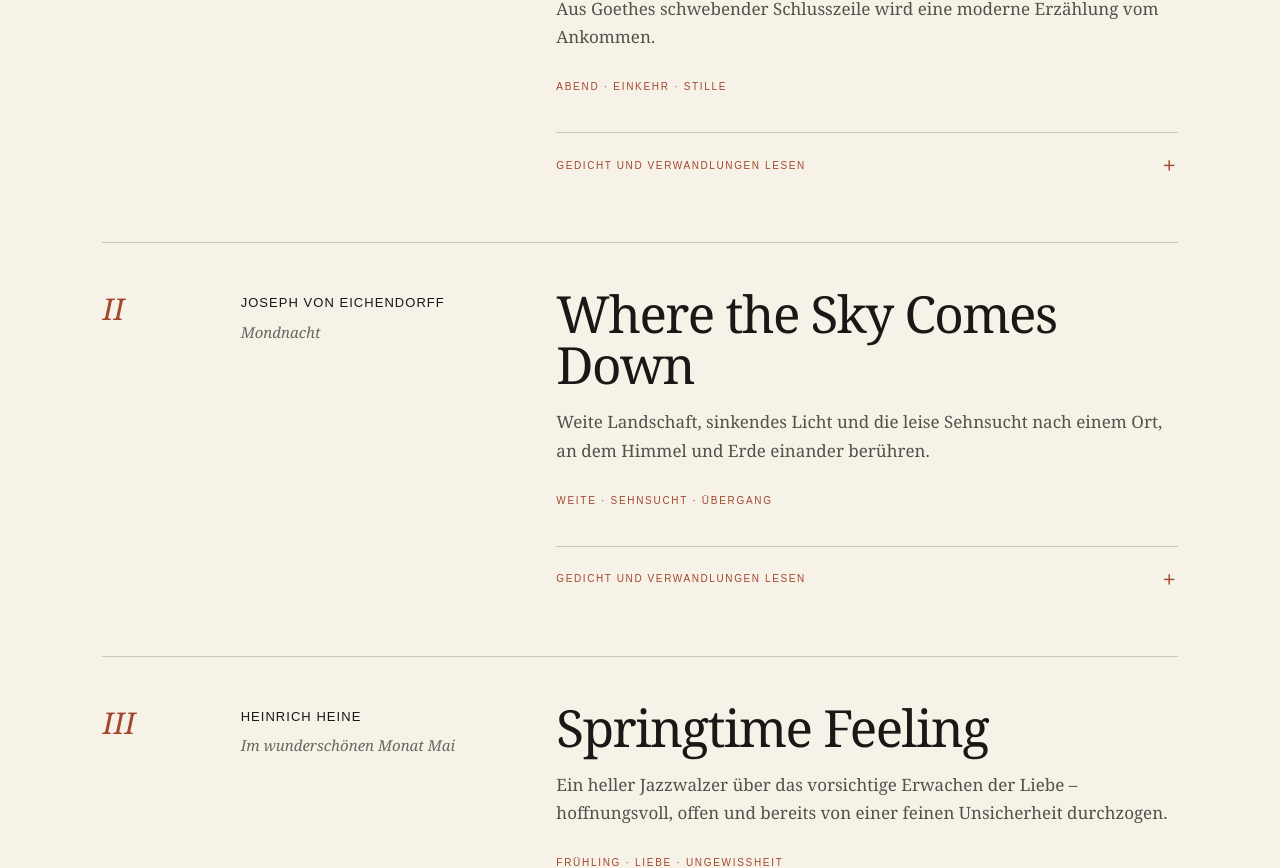
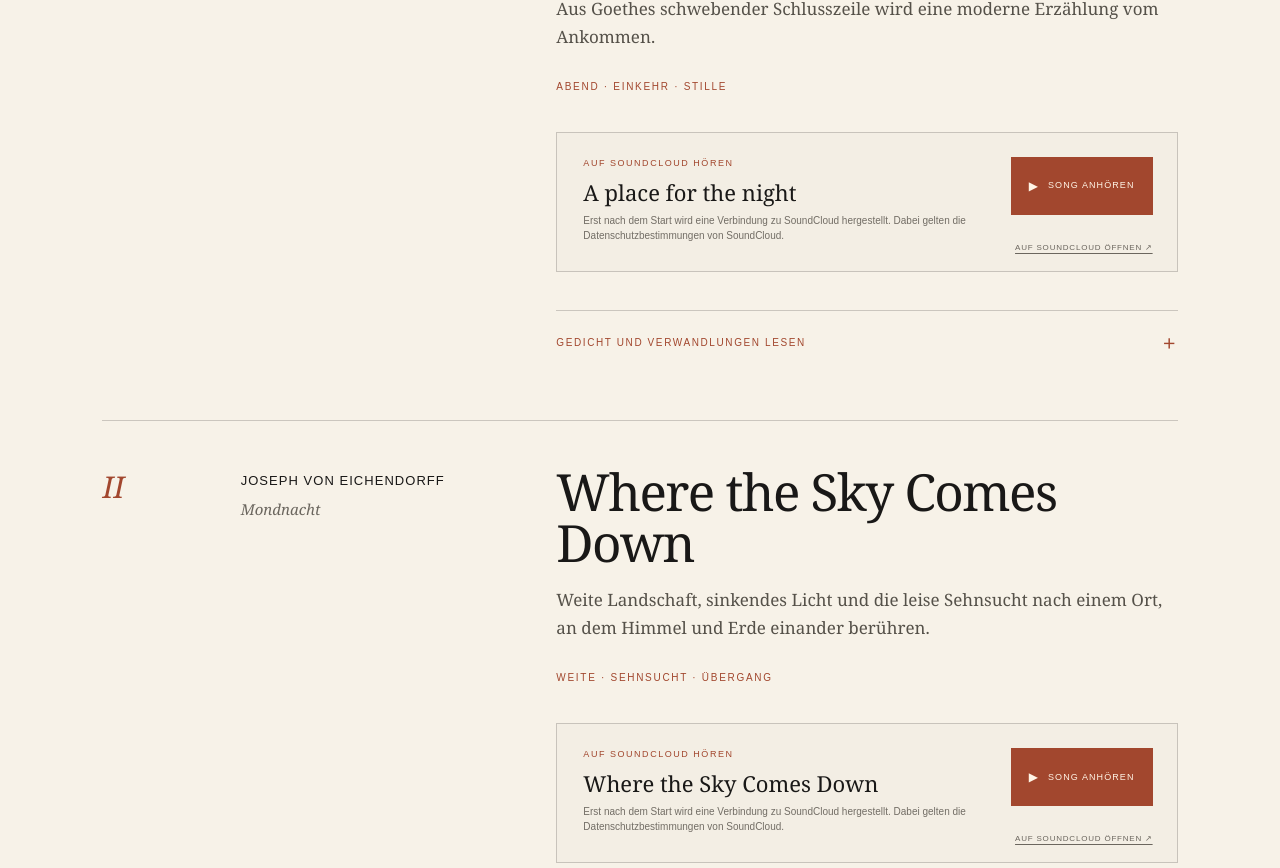
Before and after one commit to micatgthb/the_hidden_verses, a Next.js app: page / in a window 1280 px wide. Shown: the part 2032-2900 px from the top of the page. Built offline with nearby package versions, Linux system fonts and the light colour scheme.

Commit message:
Add privacy-friendly SoundCloud players

```diff
--- /dev/null
+++ b/app/SoundCloudPlayer.tsx
@@ -0,0 +1,46 @@
+"use client";
+
+import { useState } from "react";
+
+type SoundCloudPlayerProps = {
+  title: string;
+  trackUrl: string;
+  trackId: string;
+  secretToken: string;
+};
+
+export default function SoundCloudPlayer({ title, trackUrl, trackId, secretToken }: SoundCloudPlayerProps) {
+  const [isLoaded, setIsLoaded] = useState(false);
+  const playerUrl = `https://w.soundcloud.com/player/?url=${encodeURIComponent(`https://api.soundcloud.com/tracks/${trackId}`)}&secret_token=${secretToken}&color=%23a2472e&auto_play=true&hide_related=true&show_comments=false&show_user=true&show_reposts=false&visual=false`;
+
+  return (
+    <div className={`soundcloud-player${isLoaded ? " is-loaded" : ""}`}>
+      {!isLoaded ? (
+        <>
+          <div>
+            <p className="audio-label">Auf SoundCloud hören</p>
+            <strong>{title}</strong>
+            <small>
+              Erst nach dem Start wird eine Verbindung zu SoundCloud hergestellt.
+              Dabei gelten die Datenschutzbestimmungen von SoundCloud.
+            </small>
+          </div>
+          <button type="button" onClick={() => setIsLoaded(true)} aria-label={`${title} auf SoundCloud abspielen`}>
+            <i aria-hidden="true">▶</i><span>Song anhören</span>
+          </button>
+        </>
+      ) : (
+        <iframe
+          title={`${title} – SoundCloud Player`}
+          width="100%"
+          height="166"
+          scrolling="no"
+          frameBorder="0"
+          allow="autoplay; encrypted-media"
+          src={playerUrl}
+        />
+      )}
+      <a className="soundcloud-link" href={trackUrl} target="_blank" rel="noreferrer">Auf SoundCloud öffnen ↗</a>
+    </div>
+  );
+}
--- a/app/globals.css
+++ b/app/globals.css
@@ -53,6 +53,18 @@ nav a:hover::after, nav a:focus-visible::after { right: 0; }
 .piece-main h3 { margin: 0 0 18px; font: 400 clamp(32px, 4vw, 62px)/1 Georgia, serif; letter-spacing: -.03em; }
 .piece-main > p { max-width: 680px; color: #555149; font: 17px/1.65 Georgia, serif; }
 .piece-main > span { display: block; margin-top: 28px; color: var(--rust); font-size: 10px; text-transform: uppercase; letter-spacing: .17em; }
+.soundcloud-player { position: relative; min-height: 126px; margin-top: 38px; padding: 24px 190px 28px 26px; display: flex; align-items: center; border: 1px solid var(--line); background: rgba(237,232,222,.45); }
+.soundcloud-player > div { max-width: 440px; }
+.soundcloud-player .audio-label { margin: 0 0 8px; color: var(--rust); font-size: 9px; text-transform: uppercase; letter-spacing: .17em; }
+.soundcloud-player strong { display: block; font: 400 22px/1.2 Georgia, serif; }
+.soundcloud-player small { display: block; margin-top: 8px; color: #726d65; font-size: 10px; line-height: 1.5; }
+.soundcloud-player button { position: absolute; top: 24px; right: 24px; width: 142px; height: 58px; display: flex; align-items: center; justify-content: center; gap: 10px; border: 0; background: var(--rust); color: #fff4e6; cursor: pointer; }
+.soundcloud-player button:hover, .soundcloud-player button:focus-visible { background: #813822; }
+.soundcloud-player button i { font-style: normal; font-size: 12px; }
+.soundcloud-player button span { font-size: 9px; text-transform: uppercase; letter-spacing: .12em; }
+.soundcloud-link { position: absolute; right: 24px; bottom: 17px; color: #6b665e; font-size: 8px; text-transform: uppercase; letter-spacing: .1em; text-decoration: underline; text-underline-offset: 3px; }
+.soundcloud-player.is-loaded { min-height: 0; padding: 18px 18px 35px; }
+.soundcloud-player iframe { display: block; }
 .verse-details { margin-top: 38px; border-top: 1px solid var(--line); }
 .verse-details summary { padding: 20px 0; display: flex; justify-content: space-between; align-items: center; cursor: pointer; list-style: none; color: var(--rust); font-size: 10px; text-transform: uppercase; letter-spacing: .16em; }
 .verse-details summary::-webkit-details-marker { display: none; }
@@ -126,6 +138,7 @@ footer p { margin: 0; text-align: center; }
   .section-heading { display: block; }
   .piece { grid-template-columns: 45px 1fr; }
   .piece-main { grid-column: 2; }
+  .soundcloud-player { padding-right: 175px; }
   .poet-context { grid-template-columns: 130px 1fr; }
   .text-layers { grid-template-columns: 1fr; }
   .text-layers section, .text-layers section:nth-child(even) { padding: 32px 0 40px; border-left: 0; }
@@ -145,6 +158,10 @@ footer p { margin: 0; text-align: center; }
   .form-row input { width: 100%; border-bottom: 1px solid var(--ink); }
   .form-row button { width: 100%; padding: 18px; margin-top: 14px; }
   .source p { line-height: 1.5; }
+  .soundcloud-player { padding: 24px 20px 78px; }
+  .soundcloud-player button { left: 20px; right: auto; bottom: 16px; top: auto; }
+  .soundcloud-link { right: 20px; bottom: 37px; }
+  .soundcloud-player.is-loaded { padding: 12px 12px 35px; }
   .poet-context { grid-template-columns: 1fr; align-items: start; }
   .poet-context figure { width: 150px; }
 }
--- a/app/page.tsx
+++ b/app/page.tsx
@@ -1,3 +1,5 @@
+import SoundCloudPlayer from "./SoundCloudPlayer";
+
 const pieces = [
   {
     no: "I",
@@ -7,6 +9,9 @@ const pieces = [
     portraitAlt: "Porträt Johann Wolfgang von Goethes von Joseph Karl Stieler",
     portraitCredit: "Joseph Karl Stieler · Wikimedia Commons · gemeinfrei",
     portraitHref: "https://commons.wikimedia.org/wiki/File:Johann_Wolfgang_von_Goethe_(Josef_Stieler).jpg",
+    soundcloud: "https://soundcloud.com/user-720035982/baltic-lounge-lizard-hidden/s-IboZsAhKaK1?in=user-720035982/sets/baltic-lounge-lizard-hidden",
+    soundcloudId: "2372399444",
+    soundcloudSecret: "s-IboZsAhKaK1",
     title: "A place for the night",
     text: "Eine Reise endet nicht im Schlaf, sondern in einem Moment innerer Ruhe. Aus Goethes schwebender Schlusszeile wird eine moderne Erzählung vom Ankommen.",
     mood: "Abend · Einkehr · Stille",
@@ -77,6 +82,9 @@ Ich kannte die Nacht.`,
     portraitAlt: "Porträt Joseph von Eichendorffs",
     portraitCredit: "Historisches Porträt · Wikimedia Commons · gemeinfrei",
     portraitHref: "https://commons.wikimedia.org/wiki/File:Joseph_Eichendorff.jpg",
+    soundcloud: "https://soundcloud.com/user-720035982/baltic-lounge-lizard-hidden-1/s-iJjcvsFDBrl?in=user-720035982/sets/baltic-lounge-lizard-hidden",
+    soundcloudId: "2372400224",
+    soundcloudSecret: "s-iJjcvsFDBrl",
     title: "Where the Sky Comes Down",
     text: "Weite Landschaft, sinkendes Licht und die leise Sehnsucht nach einem Ort, an dem Himmel und Erde einander berühren.",
     mood: "Weite · Sehnsucht · Übergang",
@@ -182,6 +190,9 @@ nur noch ein wenig länger …`,
     portraitAlt: "Porträt Heinrich Heines",
     portraitCredit: "Historisches Porträt · Wikimedia Commons · gemeinfrei",
     portraitHref: "https://commons.wikimedia.org/wiki/File:Heinrich_Heine.PNG",
+    soundcloud: "https://soundcloud.com/user-720035982/baltic-lounge-lizard-hidden-2/s-dgYe13qJbzc?in=user-720035982/sets/baltic-lounge-lizard-hidden",
+    soundcloudId: "2373478709",
+    soundcloudSecret: "s-dgYe13qJbzc",
     title: "Springtime Feeling",
     text: "Ein heller Jazzwalzer über das vorsichtige Erwachen der Liebe – hoffnungsvoll, offen und bereits von einer feinen Unsicherheit durchzogen.",
     mood: "Frühling · Liebe · Ungewissheit",
@@ -318,6 +329,12 @@ export default function Home() {
                 <h3>{piece.title}</h3>
                 <p>{piece.text}</p>
                 <span>{piece.mood}</span>
+                <SoundCloudPlayer
+                  title={piece.title}
+                  trackUrl={piece.soundcloud}
+                  trackId={piece.soundcloudId}
+                  secretToken={piece.soundcloudSecret}
+                />
                 <details className="verse-details">
                   <summary><span>Gedicht und Verwandlungen lesen</span><i aria-hidden="true">+</i></summary>
                   <div className="poet-context">
```
